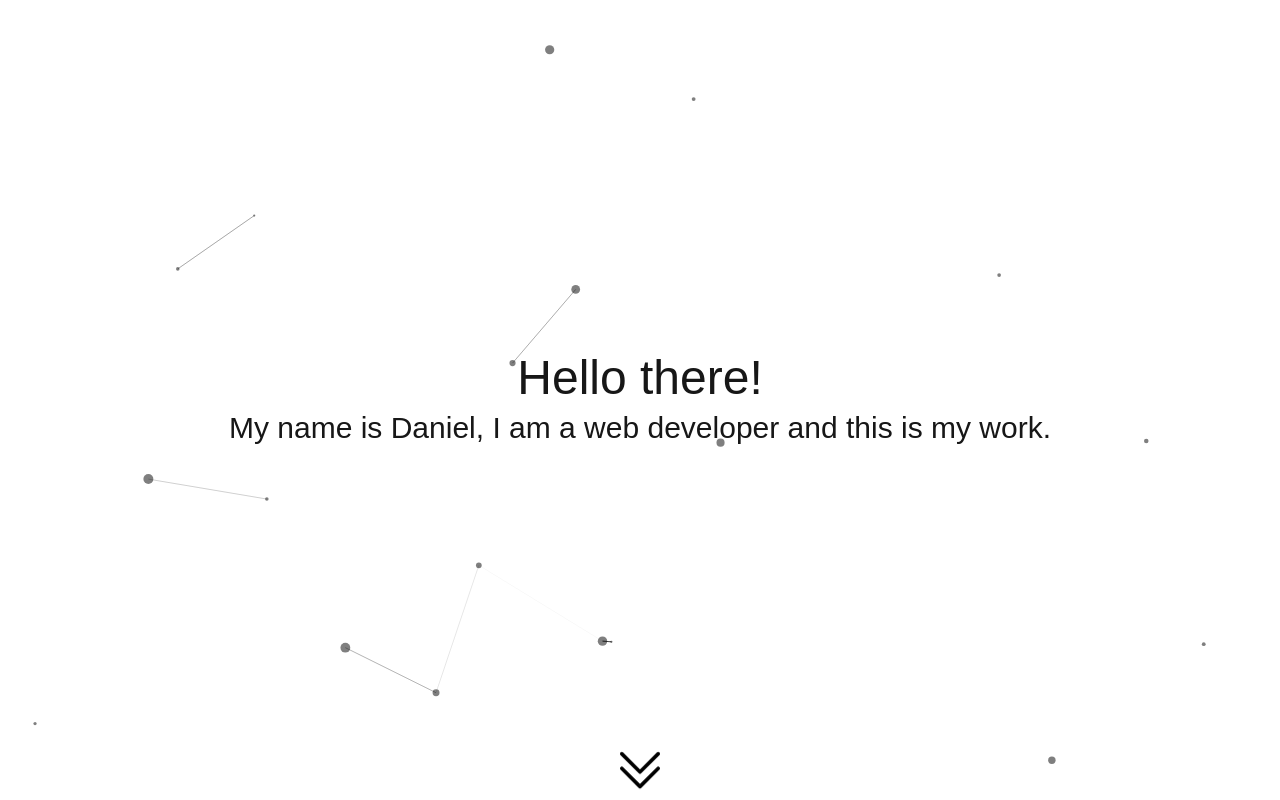
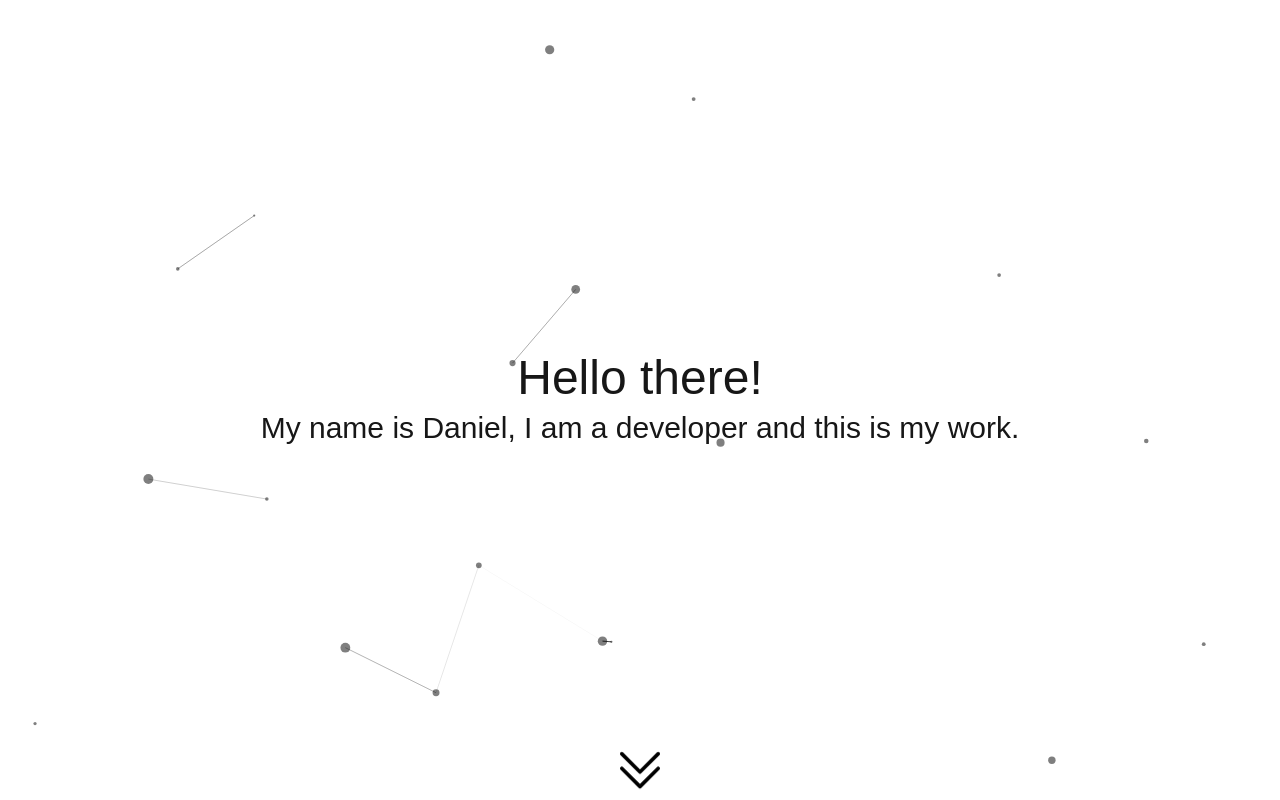
Before and after one commit to Mrtorpolsen/dto-portfolio, a Next.js app: page / in a window 1280 px wide. Shown: the top 800 px of the page. Built offline with nearby package versions, Linux system fonts and the light colour scheme.

Commit message:
removed web

```diff
--- a/src/components/home.tsx
+++ b/src/components/home.tsx
@@ -8,7 +8,7 @@ export default function Home() {
       <div className="row-start-2 z-10">
         <div className="text-5xl mb-2">Hello there!</div>
         <div className="text-3xl">
-          My name is Daniel, I am a web developer and this is my work.
+          My name is Daniel, I am a developer and this is my work.
         </div>
       </div>
       <svg
```
